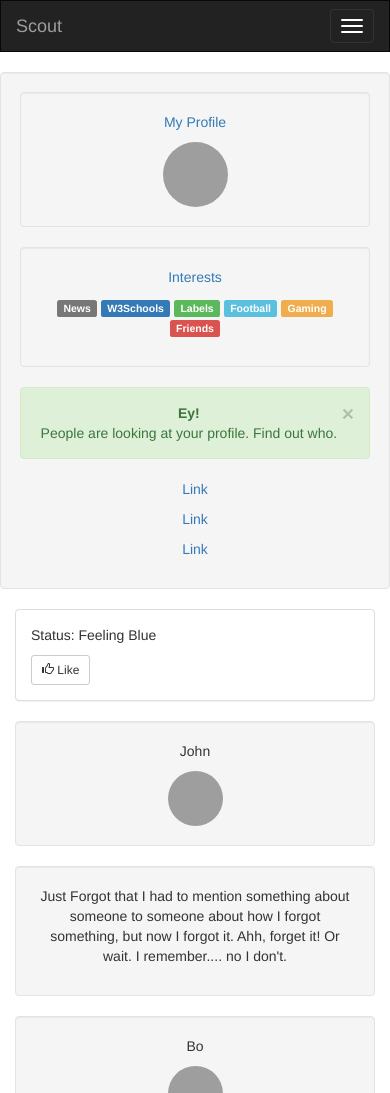
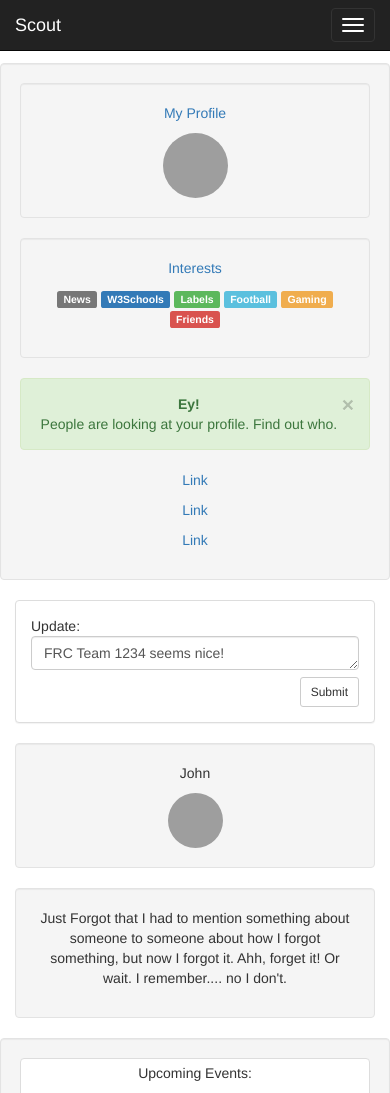
Before and after one commit to 4534-WiredWizards/ScoutingApp, a PHP site: page / in a window 390 px wide. Shown: the top 1093 px of the page. Run offline with PHP 8.4, Linux system fonts and the light colour scheme; some libraries are stand-ins or nearby versions; grey boxes are pictures that could not be loaded.

Commit message:
Styled some stuff better.
Signed-off-by: Brandon Dyer <brandondyer64@gmail.com>

```diff
--- a/index.php
+++ b/index.php
@@ -20,7 +20,7 @@ footer {
 </style>
 </head>
 <body>
-	<nav class="navbar navbar-inverse">
+	<nav class="navbar navbar-inverse navbar-fixed-top">
 		<div class="container-fluid">
 			<div class="navbar-header">
 				<button type="button" class="navbar-toggle" data-toggle="collapse"
@@ -37,8 +37,8 @@ footer {
 				</ul>
 				<form class="navbar-form navbar-right" role="search">
 					<div class="form-group input-group">
-						<input type="text" class="form-control" placeholder="Search.."> <span
-							class="input-group-btn">
+						<input type="text" class="form-control"
+							placeholder="Search Teams.."> <span class="input-group-btn">
 							<button class="btn btn-default" type="button">
 								<span class="glyphicon glyphicon-search"></span>
 							</button>
@@ -52,7 +52,7 @@ footer {
 			</div>
 		</div>
 	</nav>
-
+	<div style="margin: 4.5em;"></div>
 	<div class="container text-center">
 		<div class="row">
 			<div class="col-sm-3 well">
@@ -99,10 +99,12 @@ footer {
 					<div class="col-sm-12">
 						<div class="panel panel-default text-left">
 							<div class="panel-body">
-								<p contenteditable="true">Status: Feeling Blue</p>
-								<button type="button" class="btn btn-default btn-sm">
-									<span class="glyphicon glyphicon-thumbs-up"></span> Like
-								</button>
+								Update:
+								<textarea class="form-control" rows="1" id="update-text"
+									style="max-width: 100%;">FRC Team 1234 seems nice!</textarea>
+								<div style="text-align: right; margin-top: 0.5em;">
+									<button type="button" class="btn btn-default btn-sm">Submit</button>
+								</div>
 							</div>
 						</div>
 					</div>
@@ -112,54 +114,6 @@ footer {
 					<div class="col-sm-3">
 						<div class="well">
 							<p>John</p>
-							<img src="bird.jpg" class="img-circle" height="55" width="55"
-								alt="Avatar">
-						</div>
-					</div>
-					<div class="col-sm-9">
-						<div class="well">
-							<p>Just Forgot that I had to mention something about someone to
-								someone about how I forgot something, but now I forgot it. Ahh,
-								forget it! Or wait. I remember.... no I don't.</p>
-						</div>
-					</div>
-				</div>
-				<div class="row">
-					<div class="col-sm-3">
-						<div class="well">
-							<p>Bo</p>
-							<img src="bandmember.jpg" class="img-circle" height="55"
-								width="55" alt="Avatar">
-						</div>
-					</div>
-					<div class="col-sm-9">
-						<div class="well">
-							<p>Just Forgot that I had to mention something about someone to
-								someone about how I forgot something, but now I forgot it. Ahh,
-								forget it! Or wait. I remember.... no I don't.</p>
-						</div>
-					</div>
-				</div>
-				<div class="row">
-					<div class="col-sm-3">
-						<div class="well">
-							<p>Jane</p>
-							<img src="bandmember.jpg" class="img-circle" height="55"
-								width="55" alt="Avatar">
-						</div>
-					</div>
-					<div class="col-sm-9">
-						<div class="well">
-							<p>Just Forgot that I had to mention something about someone to
-								someone about how I forgot something, but now I forgot it. Ahh,
-								forget it! Or wait. I remember.... no I don't.</p>
-						</div>
-					</div>
-				</div>
-				<div class="row">
-					<div class="col-sm-3">
-						<div class="well">
-							<p>Anja</p>
 							<img src="bird.jpg" class="img-circle" height="55" width="55"
 								alt="Avatar">
 						</div>
```
